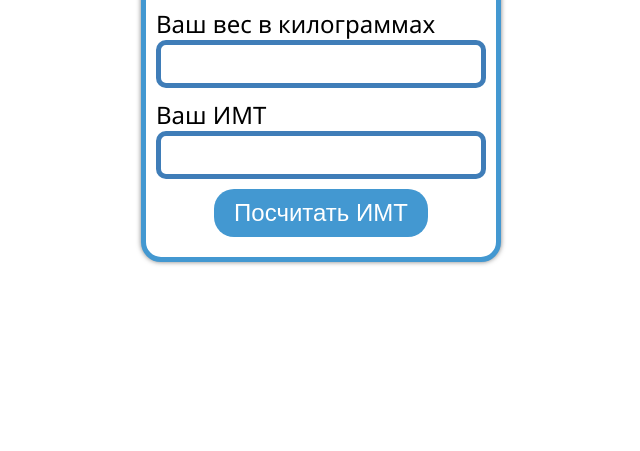
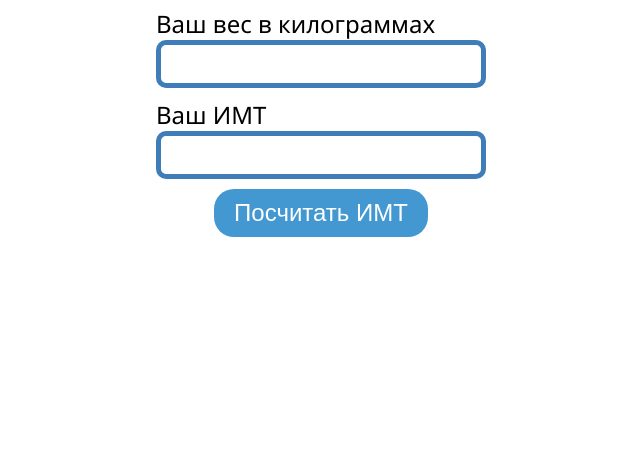
Before and after one commit to vredinn/pwa, a plain HTML site: page index.html in a window 1280 px wide. Shown: the part 349-800 px from the top of the page, without its empty margins (319-959 px from the left). Drawn offline with Linux system fonts and the light colour scheme.

Commit message:
Update style.css

```diff
--- a/css/style.css
+++ b/css/style.css
@@ -30,10 +30,6 @@ body{
     max-width: 576px;
     margin: 0 auto;
     padding: 10px;
-    background: white;
-    border-radius: 20px;
-    box-shadow: 0px 0px 5px rgba(0, 0, 0, .5);
-    border: solid #4398d1 5px;
 }
 
 .calc__item{
```
